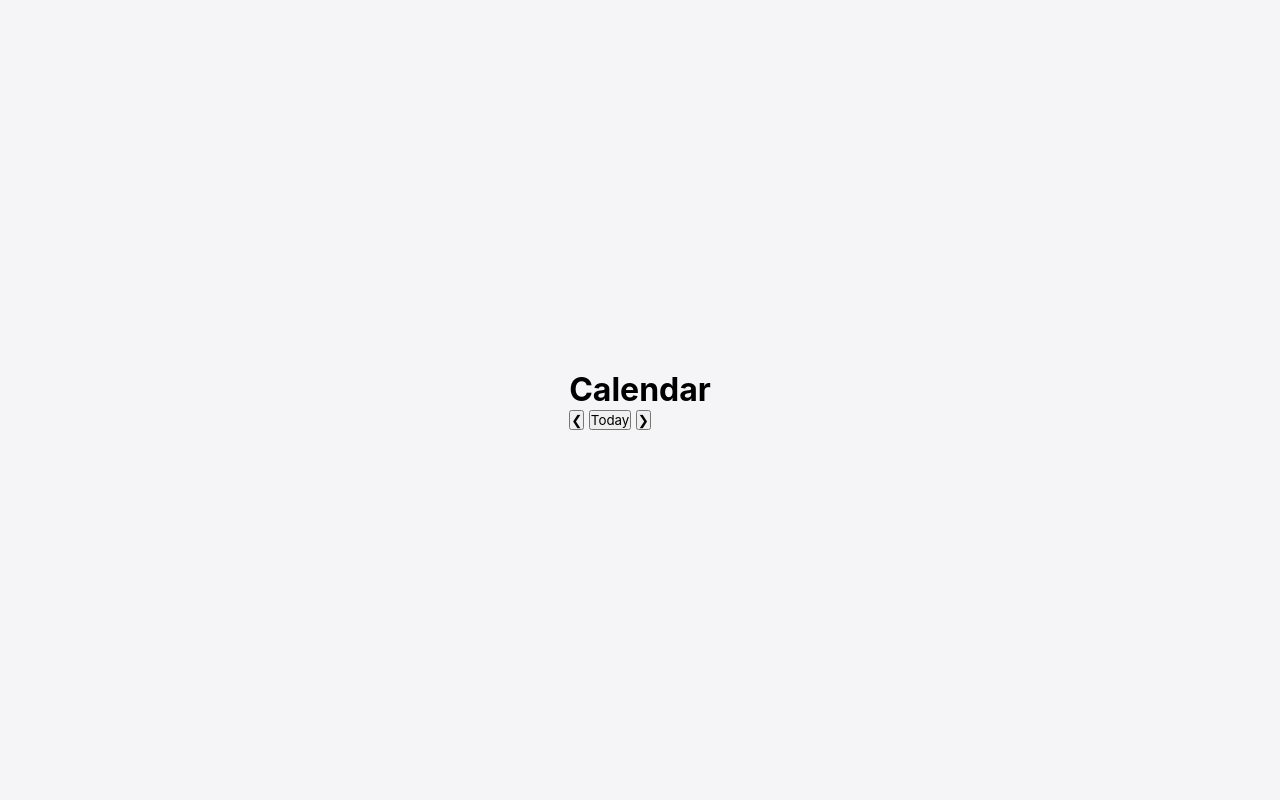
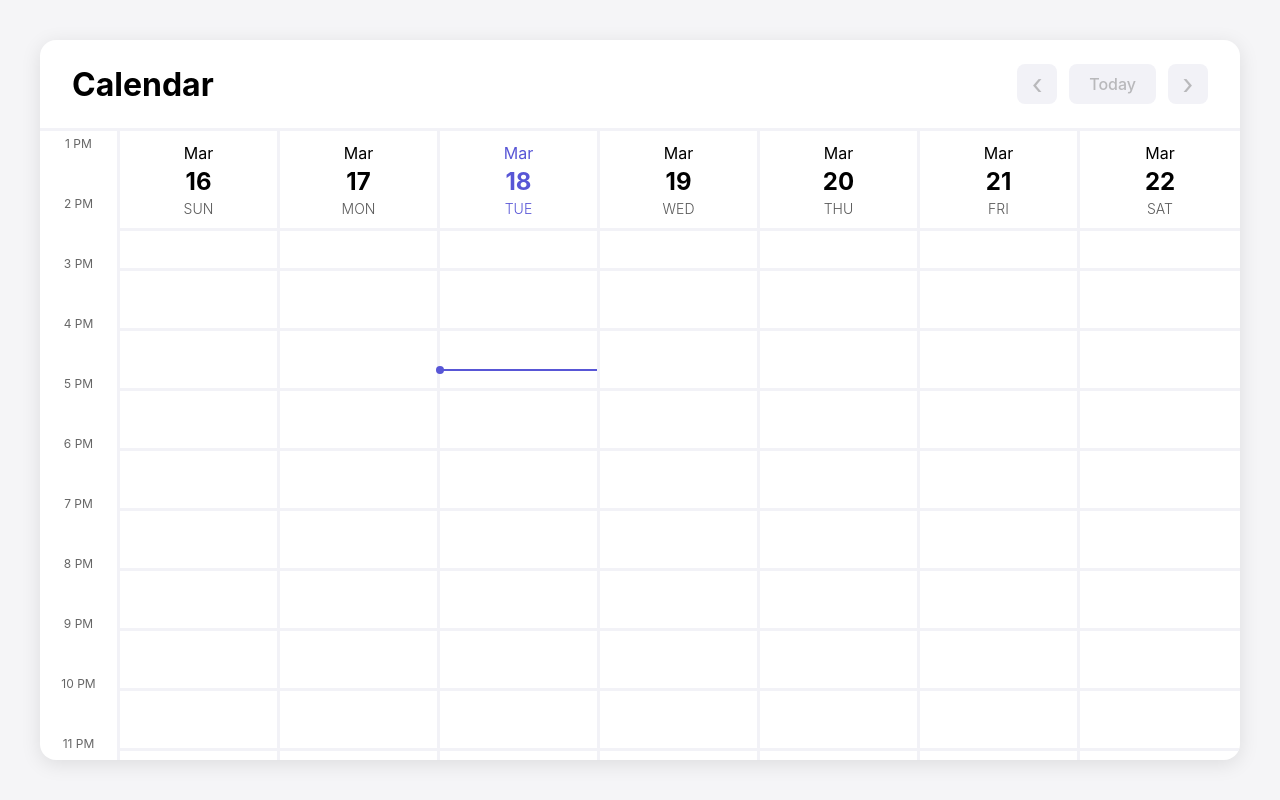
Before and after one commit to lugonpedro/desafio-frontend-jr, a plain HTML site: page calendar/index.html in a window 1280 px wide. Drawn offline with Linux system fonts and the light colour scheme.

Commit message:
feat: add styles and functions

```diff
--- a/calendar/index.html
+++ b/calendar/index.html
@@ -11,14 +11,15 @@
       <div class="calendar-header">
         <h1 class="calendar-title">Calendar</h1>
         <div class="calendar-nav">
-          <button class="nav-button prev-week">&#10094;</button>
+          <button class="nav-button prev-week">&lsaquo;</button>
           <button class="today-button">Today</button>
-          <button class="nav-button next-week">&#10095;</button>
+          <button class="nav-button next-week">&rsaquo;</button>
         </div>
       </div>
       <div class="calendar-grid-container">
         <div class="calendar-grid" id="calendar-grid"></div>
       </div>
     </div>
+    <script src="script.js"></script>
   </body>
 </html>
--- /dev/null
+++ b/calendar/script.js
@@ -0,0 +1,261 @@
+const eventosJSON = {
+  eventos: [
+    {
+      nome: "Reunião de Planejamento",
+      data_inicio: "2025-03-05T10:00",
+      data_fim: "2025-03-05T11:30",
+      cor: "#FF5733",
+    },
+    {
+      nome: "Sprint Review",
+      data_inicio: "2025-03-12T15:00",
+      data_fim: "2025-03-12T16:00",
+      cor: "#33B5FF",
+    },
+    {
+      nome: "Treinamento de Frontend",
+      data_inicio: "2025-03-18T09:00",
+      data_fim: "2025-03-18T12:00",
+      cor: "#FFC300",
+    },
+    {
+      nome: "Lançamento de Funcionalidade",
+      data_inicio: "2025-03-25T13:00",
+      data_fim: "2025-03-25T14:00",
+      cor: "#28A745",
+    },
+    {
+      nome: "Hackathon Interno",
+      data_inicio: "2025-04-03T08:00",
+      data_fim: "2025-04-03T18:00",
+      cor: "#9B59B6",
+    },
+    {
+      nome: "Palestra de UX/UI",
+      data_inicio: "2025-04-10T14:00",
+      data_fim: "2025-04-10T16:00",
+      cor: "#FF6F61",
+    },
+    {
+      nome: "Reunião de Alinhamento de Produto",
+      data_inicio: "2025-04-21T10:30",
+      data_fim: "2025-04-21T11:30",
+      cor: "#3498DB",
+    },
+    {
+      nome: "Recesso de Feriado",
+      data_inicio: "2025-05-01T00:00",
+      data_fim: "2025-05-01T23:59",
+      cor: "#F1C40F",
+    },
+    {
+      nome: "Entrega de Projeto Alpha",
+      data_inicio: "2025-05-15T09:00",
+      data_fim: "2025-05-15T12:00",
+      cor: "#1ABC9C",
+    },
+    {
+      nome: "Avaliação Semestral",
+      data_inicio: "2025-05-30T14:00",
+      data_fim: "2025-05-30T16:00",
+      cor: "#E74C3C",
+    },
+  ],
+};
+
+document.addEventListener("DOMContentLoaded", function () {
+  // get first day of week
+  let currentDate = new Date();
+  let currentWeekStart = new Date(currentDate);
+
+  const dayOfWeek = currentWeekStart.getDay();
+  currentWeekStart.setDate(currentWeekStart.getDate() - dayOfWeek);
+
+  renderCalendar();
+
+  // buttons action
+  document.querySelector(".prev-week").addEventListener("click", function () {
+    currentWeekStart.setDate(currentWeekStart.getDate() - 7);
+    renderCalendar();
+  });
+
+  document.querySelector(".next-week").addEventListener("click", function () {
+    currentWeekStart.setDate(currentWeekStart.getDate() + 7);
+    renderCalendar();
+  });
+
+  document
+    .querySelector(".today-button")
+    .addEventListener("click", function () {
+      currentDate = new Date();
+      currentWeekStart = new Date(currentDate);
+      const dayOfWeek = currentWeekStart.getDay();
+      currentWeekStart.setDate(currentWeekStart.getDate() - dayOfWeek);
+      renderCalendar();
+
+      scrollToCurrentTime();
+    });
+
+  function renderCalendar() {
+    const calendarGrid = document.getElementById("calendar-grid");
+    calendarGrid.innerHTML = "";
+
+    // create time column
+    const timeColumn = document.createElement("div");
+    timeColumn.className = "time-column";
+
+    // add time slots for day
+    for (let hour = 0; hour < 24; hour++) {
+      const timeSlot = document.createElement("div");
+      timeSlot.className = "time-slot";
+      timeSlot.textContent = `${hour % 12 || 12} ${hour < 12 ? "AM" : "PM"}`;
+      timeColumn.appendChild(timeSlot);
+    }
+
+    calendarGrid.appendChild(timeColumn);
+
+    // create day columns
+    for (let i = 0; i < 7; i++) {
+      const dayDate = new Date(currentWeekStart);
+      dayDate.setDate(currentWeekStart.getDate() + i);
+
+      const dayColumn = document.createElement("div");
+      dayColumn.className = "day-column";
+      dayColumn.dataset.date = formatDate(dayDate);
+
+      const isCurrentDay = isSameDay(dayDate, new Date());
+
+      // create day header
+      const dayHeader = document.createElement("div");
+      dayHeader.className = `day-header ${isCurrentDay ? "current-day" : ""}`;
+
+      const monthName = dayDate.toLocaleString("en-US", {
+        month: "short",
+      });
+      const dayNumber = document.createElement("div");
+      dayNumber.className = "day-number";
+      dayNumber.textContent = dayDate.getDate();
+
+      const dayName = document.createElement("div");
+      dayName.className = "day-name";
+      dayName.textContent = dayDate.toLocaleString("en-US", {
+        weekday: "short",
+      });
+
+      const monthElement = document.createElement("div");
+      monthElement.style.color = isCurrentDay ? "#5856D6" : "#000";
+      monthElement.textContent = monthName;
+
+      dayHeader.appendChild(monthElement);
+      dayHeader.appendChild(dayNumber);
+      dayHeader.appendChild(dayName);
+      dayColumn.appendChild(dayHeader);
+
+      // create day cells for day
+      for (let hour = 0; hour < 24; hour++) {
+        const dayCell = document.createElement("div");
+        dayCell.className = "day-cell";
+        dayCell.dataset.hour = hour;
+        dayColumn.appendChild(dayCell);
+      }
+
+      calendarGrid.appendChild(dayColumn);
+    }
+
+    // add current time line if the current week is being displayed
+    const now = new Date();
+    const weekStart = new Date(currentWeekStart);
+    const weekEnd = new Date(currentWeekStart);
+    weekEnd.setDate(weekEnd.getDate() + 6);
+
+    if (now >= weekStart && now <= weekEnd) {
+      const dayOfWeek = now.getDay();
+      const hour = now.getHours();
+      const minute = now.getMinutes();
+
+      const dayColumn = calendarGrid.children[dayOfWeek + 1]; // +1 because the first column is the time column
+      const hourIndex = hour;
+      const dayCell = dayColumn.children[hourIndex + 1]; // +1 because the first child is the day header
+
+      const percentage = (minute / 60) * 100;
+
+      const timeLine = document.createElement("div");
+      timeLine.className = "current-time-line";
+      timeLine.style.top = `${percentage}%`;
+
+      const timeLineDot = document.createElement("div");
+      timeLineDot.className = "current-time-dot";
+
+      timeLine.appendChild(timeLineDot);
+      dayCell.appendChild(timeLine);
+
+      setTimeout(scrollToCurrentTime, 100);
+    }
+
+    // add events to calendar
+    if (eventosJSON && eventosJSON.eventos) {
+      eventosJSON.eventos.forEach((evento) => {
+        const startDate = new Date(evento.data_inicio);
+        const endDate = new Date(evento.data_fim);
+
+        if (isDateInWeek(startDate, currentWeekStart)) {
+          const eventDay = startDate.getDay();
+          const dayColumn = calendarGrid.children[eventDay + 1]; // +1 because the first column is the time column
+
+          const startHour = startDate.getHours();
+          const startMinute = startDate.getMinutes();
+          const endHour = endDate.getHours();
+          const endMinute = endDate.getMinutes();
+
+          const startPosition = startHour * 60 + startMinute;
+          const endPosition = endHour * 60 + endMinute;
+          const duration = endPosition - startPosition;
+
+          const eventElement = document.createElement("div");
+          eventElement.className = "event";
+          eventElement.textContent = evento.nome;
+          eventElement.style.backgroundColor = evento.cor + "4D"; // add 4D for opacity
+
+          eventElement.style.top = `${100 + startPosition}px`;
+          eventElement.style.height = `${duration - 10}px`;
+          eventElement.style.left = "5px";
+          eventElement.style.right = "5px";
+
+          dayColumn.appendChild(eventElement);
+        }
+      });
+    }
+  }
+
+  function scrollToCurrentTime() {
+    const now = new Date();
+    const hour = now.getHours();
+
+    // calculate scroll position (100px header + hour * 60px per hour - some offset to center)
+    const scrollPosition = 100 + hour * 60 - 200;
+
+    document.querySelector(".calendar-grid-container").scrollTop =
+      scrollPosition;
+  }
+
+  function isSameDay(date1, date2) {
+    return (
+      date1.getDate() === date2.getDate() &&
+      date1.getMonth() === date2.getMonth() &&
+      date1.getFullYear() === date2.getFullYear()
+    );
+  }
+
+  function formatDate(date) {
+    const year = date.getFullYear();
+    const month = String(date.getMonth() + 1).padStart(2, "0");
+    const day = String(date.getDate()).padStart(2, "0");
+    return `${year}-${month}-${day}`;
+  }
+
+  function isDateInWeek(date, weekStart) {
+    const weekEnd = new Date(weekStart);
+    weekEnd.setDate(weekEnd.getDate() + 6);
+    return date >= weekStart && date <= weekEnd;
+  }
+});
--- a/calendar/style.css
+++ b/calendar/style.css
@@ -2,7 +2,7 @@
   margin: 0;
   padding: 0;
   box-sizing: border-box;
-  font-family: 'Inter', sans-serif;
+  font-family: "Inter", sans-serif;
   scroll-behavior: smooth;
 }
 
@@ -14,3 +14,193 @@ body {
   min-height: 100vh;
   padding: 20px;
 }
+
+.calendar-container {
+  background-color: white;
+  border-radius: 16px;
+  box-shadow: 0 4px 20px rgba(0, 0, 0, 0.1);
+  width: 100%;
+  max-width: 1200px;
+  overflow: hidden;
+  max-height: 90vh;
+  display: flex;
+  flex-direction: column;
+}
+
+.calendar-header {
+  display: flex;
+  flex-direction: column;
+  justify-content: space-between;
+  align-items: center;
+  padding: 24px 32px;
+  border-bottom: 3px solid #f2f2f7;
+}
+
+.calendar-title {
+  font-size: 32px;
+  font-weight: 700;
+}
+
+.calendar-nav {
+  display: flex;
+  gap: 12px;
+}
+
+.nav-button {
+  background-color: #f2f2f7;
+  border: none;
+  border-radius: 8px;
+  width: 40px;
+  height: 40px;
+  display: flex;
+  justify-content: center;
+  align-items: center;
+  cursor: pointer;
+  font-size: 18px;
+  color: #7f7f7f80;
+  transition: 0.5s;
+  font-size: 28px;
+}
+
+.nav-button:hover {
+  opacity: 0.5;
+}
+
+.today-button {
+  background-color: #f2f2f7;
+  border: none;
+  border-radius: 8px;
+  padding: 0 20px;
+  height: 40px;
+  display: flex;
+  justify-content: center;
+  align-items: center;
+  cursor: pointer;
+  font-size: 16px;
+  color: #7f7f7f80;
+  transition: 0.5s;
+  font-weight: 500;
+}
+
+.today-button:hover {
+  opacity: 0.5;
+}
+
+.calendar-grid-container {
+  overflow-y: auto;
+  flex-grow: 1;
+}
+
+.calendar-grid {
+  display: grid;
+  grid-template-columns: 80px repeat(7, 1fr);
+  grid-auto-rows: minmax(60px, auto);
+}
+
+.time-column {
+  grid-column: 1;
+  border-right: 3px solid #f2f2f7;
+}
+
+.time-slot {
+  height: 60px;
+  text-align: center;
+  color: #666;
+  font-size: 12px;
+  display: flex;
+  align-items: flex-start;
+  justify-content: center;
+}
+
+.time-column:first-child {
+  padding-top: 85px;
+}
+
+.day-column {
+  border-right: 3px solid #f2f2f7;
+  position: relative;
+}
+
+.day-column:last-child {
+  border-right: none;
+}
+
+.day-header {
+  text-align: center;
+  border-bottom: 3px solid #f2f2f7;
+  height: 100px;
+  display: flex;
+  flex-direction: column;
+  justify-content: center;
+  gap: 4px;
+  position: sticky;
+  top: 0;
+  background-color: white;
+  z-index: 20;
+  min-width: 100px;
+}
+
+.day-number {
+  font-size: 24px;
+  font-weight: bold;
+}
+
+.day-name {
+  font-size: 14px;
+  color: #595959;
+  text-transform: uppercase;
+  font-weight: 300;
+}
+
+.current-day .day-name {
+  color: #5856d6;
+}
+
+.current-day .day-number {
+  color: #5856d6;
+}
+
+.day-cell {
+  height: 60px;
+  border-bottom: 3px solid #f2f2f7;
+  position: relative;
+}
+
+.current-time-line {
+  position: absolute;
+  height: 2px;
+  background-color: #5856d6;
+  width: 100%;
+  z-index: 10;
+}
+
+.current-time-dot {
+  position: absolute;
+  width: 8px;
+  height: 8px;
+  border-radius: 50%;
+  background-color: #5856d6;
+  transform: translate(-4px, -3px);
+}
+
+.event {
+  position: absolute;
+  border-radius: 8px;
+  padding: 8px;
+  font-size: 14px;
+  overflow: hidden;
+  z-index: 5;
+  transition: 0.5s;
+}
+
+.event:hover {
+  cursor: pointer;
+  opacity: 0.8;
+  box-shadow: 0 4px 20px rgba(0, 0, 0, 0.1);
+}
+
+@media (min-width: 768px) {
+  .calendar-header {
+    flex-direction: row;
+  }
+}
```
